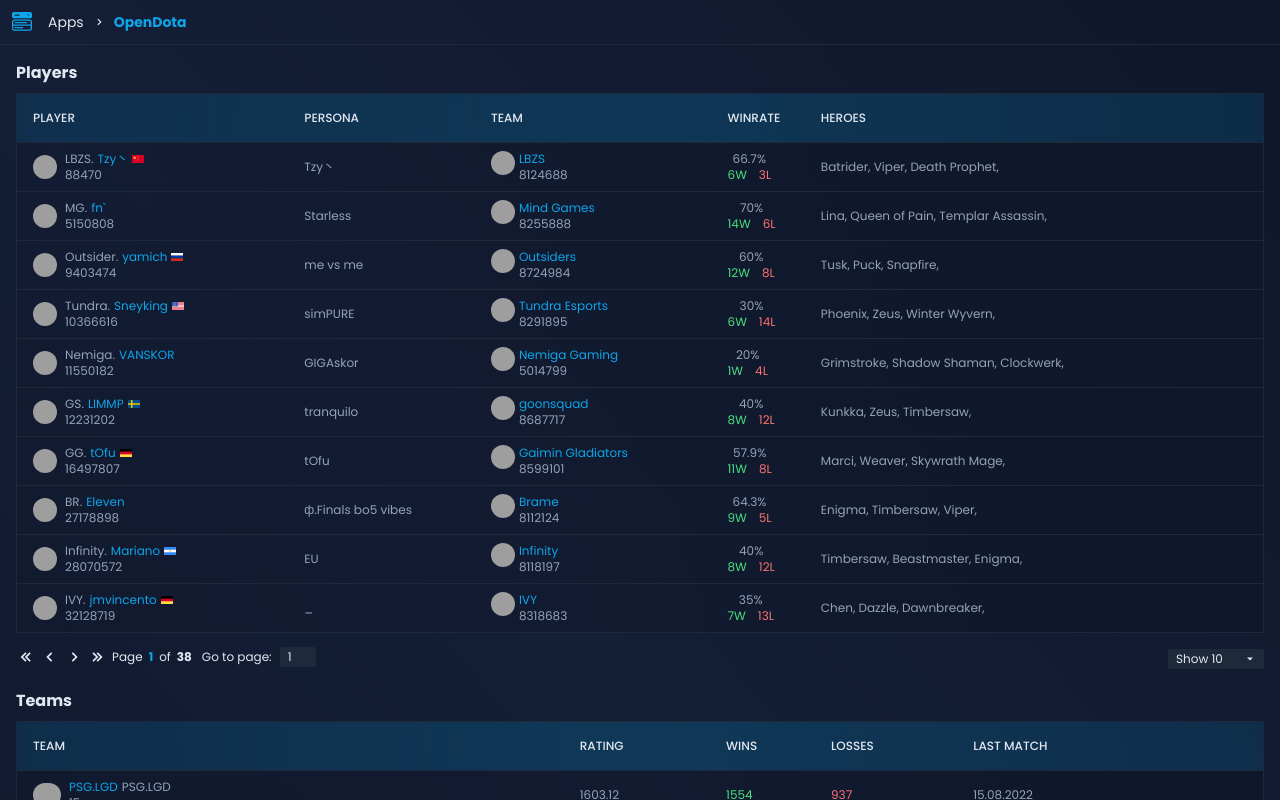
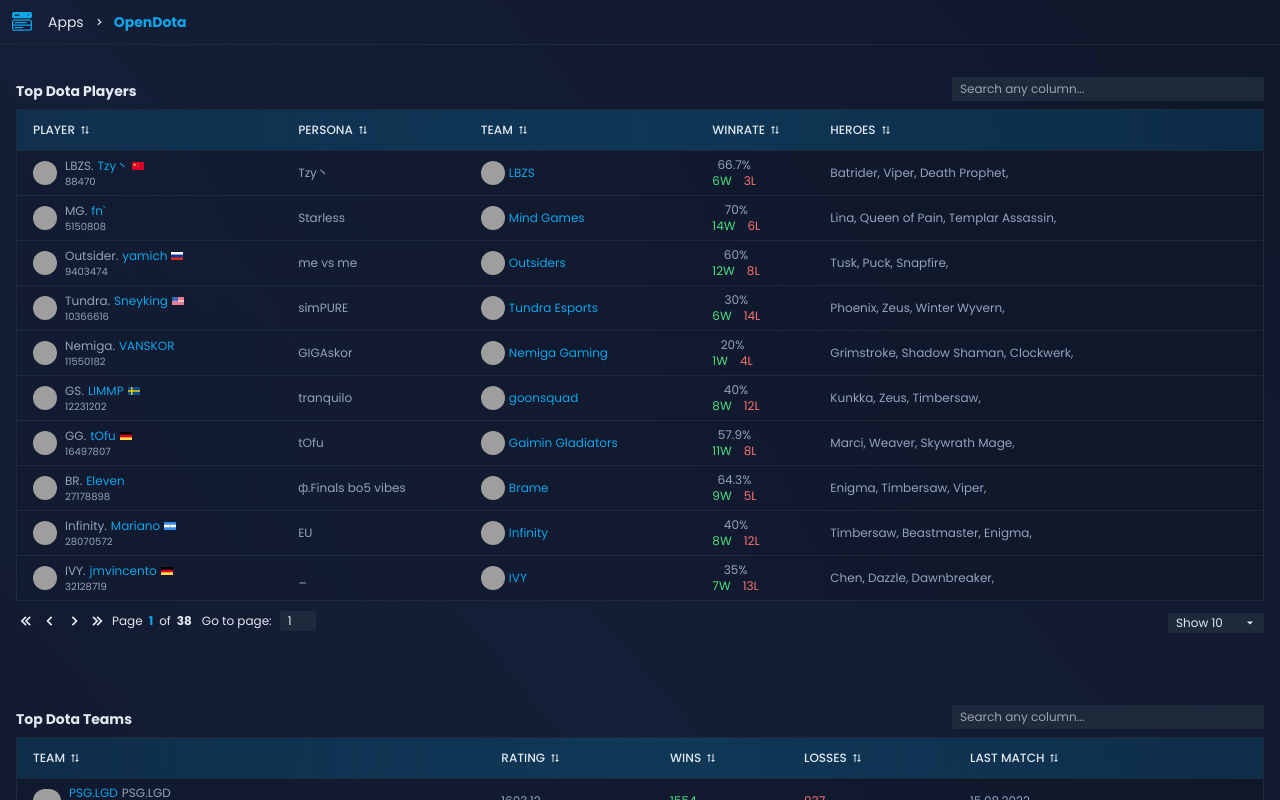
Before and after one commit to thekhangtraining/react-admin-dashboard, a React (Create React App) app: page /apps/OpenDota in a window 1280 px wide. Shown: the top 800 px of the page. Built offline with nearby package versions, Linux system fonts and the light colour scheme; grey boxes are pictures that could not be loaded; a web font is replaced by a local one.

Commit message:
Add sorting

```diff
--- a/src/components/Sidebar.js
+++ b/src/components/Sidebar.js
@@ -25,7 +25,7 @@
     <div>
       {/* Sidebar backdrop */}
       <div
-        className={`fixed inset-0 bg-zinc-900 bg-opacity-50 z-20 transition-opacity duration-200 ${
+        className={`fixed inset-0 bg-slate-900 bg-opacity-50 z-20 transition-opacity duration-200 ${
           sidebarOpen ? "opacity-100" : "opacity-0 pointer-events-none"
         }`}
         aria-hidden="true"
@@ -34,7 +34,7 @@
       <div
         id="sidebar"
         ref={sidebar}
-        className={`flex flex-col fixed bg-zinc-900 text-slate-200 z-20 left-0 top-0 h-screen overflow-y-auto w-56 p-1 shrink-0 transition-all duration-200 ease-in-out ${
+        className={`flex flex-col fixed bg-slate-900 text-slate-200 z-20 left-0 top-0 h-screen overflow-y-auto w-56 p-1 shrink-0 transition-all duration-200 ease-in-out ${
           sidebarOpen ? "translate-x-0" : "-translate-x-60"
         }`}
       >
--- a/src/components/opendota/DotaTable.js
+++ b/src/components/opendota/DotaTable.js
@@ -1,13 +1,21 @@
 import Flags from "country-flag-icons/react/3x2";
 import React, { useMemo } from "react";
 import {
+  BiCaretDown,
+  BiCaretUp,
   BiChevronLeft,
   BiChevronRight,
   BiChevronsLeft,
   BiChevronsRight,
+  BiSortAlt2
 } from "react-icons/bi";
-import { usePagination, useTable } from "react-table";
-import { Select } from ".";
+import {
+  useGlobalFilter,
+  usePagination,
+  useSortBy,
+  useTable
+} from "react-table";
+import { GlobalFilter, Select } from ".";
 
 const PlaceholderPath = "https://img.icons8.com/cotton/344/user-male--v1.png";
 
@@ -30,7 +38,7 @@
 );
 
 export const PlayerTeam = ({ teamLogo, teamName, teamId }) => (
-  <div className="flex space-x-1">
+  <div className="flex space-x-1 items-center">
     {" "}
     <img
       src={`${teamLogo}`}
@@ -42,10 +50,7 @@
         e.target.src = PlaceholderPath;
       }}
     />
-    <div className="flex flex-col">
-      <p className="text-sky-500">{teamName}</p>
-      {teamId !== 0 ? <p>{teamId}</p> : null}
-    </div>
+    <p className="text-sky-500">{teamName}</p>
   </div>
 );
 
@@ -63,7 +68,7 @@
           e.target.src = PlaceholderPath;
         }}
       />
-      <div className="flex flex-col">
+      <div className="flex flex-col space-y-0.5">
         <div className="flex space-x-1 items-center">
           {teamTag !== "" && teamTag !== null ? (
             <span>{`${teamTag}.`}</span>
@@ -73,7 +78,7 @@
           <span className="text-sky-500">{name}</span>
           {countryCode !== "" ? <Flag className="w-3 h-2" /> : null}
         </div>
-        <p className="font-2xs">{id}</p>
+        <p className="text-2xs">{id}</p>
       </div>
     </div>
   );
@@ -106,7 +111,7 @@
   );
 };
 
-const Table = ({ columns, data }) => {
+const Table = ({ columns, data, tableTitle }) => {
   // Use the state and functions returned from useTable to build your UI
   const {
     getTableProps,
@@ -124,18 +129,25 @@
     nextPage,
     previousPage,
     setPageSize,
-    state: { pageIndex },
+    setGlobalFilter,
+    state: { pageIndex, globalFilter },
   } = useTable(
     {
       columns,
       data,
       initialState: { pageIndex: 0 },
     },
+    useGlobalFilter,
+    useSortBy,
     usePagination
   );
 
   return (
-    <div className="w-full text-xs text-slate-400 rounded-sm overflow-auto my-2">
+    <div className="w-full text-xs text-slate-400 rounded-sm overflow-auto flex flex-col space-y-2 my-4">
+      <div className="flex justify-between items-end">
+        <h2 className="text-slate-200 font-bold text-sm">{tableTitle}</h2>
+        <GlobalFilter filter={globalFilter} setFilter={setGlobalFilter} />
+      </div>
       <table className="w-full border border-slate-800" {...getTableProps()}>
         <thead>
           {headerGroups.map((headerGroup) => (
@@ -145,10 +157,23 @@
             >
               {headerGroup.headers.map((column) => (
                 <th
-                  {...column.getHeaderProps()}
-                  className="py-4 first:pl-4 last:pr-4 text-left whitespace-nowrap uppercase font-medium"
+                  {...column.getHeaderProps(column.getSortByToggleProps())}
+                  className="py-3 first:pl-4 last:pr-4 text-left whitespace-nowrap uppercase font-medium"
                 >
-                  {column.render("Header")}
+                  <div className="flex items-center space-x-1">
+                    <span>{column.render("Header")}</span>
+                    <span>
+                      {column.isSorted ? (
+                        column.isSortedDesc ? (
+                          <BiCaretDown />
+                        ) : (
+                          <BiCaretUp />
+                        )
+                      ) : (
+                        <BiSortAlt2 />
+                      )}
+                    </span>
+                  </div>
                 </th>
               ))}
             </tr>
@@ -166,7 +191,7 @@
                   return (
                     <td
                       {...cell.getCellProps()}
-                      className="py-2 first:pl-4 last:pr-4"
+                      className="py-1.5 first:pl-4 last:pr-4"
                     >
                       {cell.render("Cell")}
                     </td>
@@ -231,10 +256,10 @@
   );
 };
 
-const DotaTable = ({ dataList, columnsDef }) => {
+const DotaTable = ({ dataList, columnsDef, tableTitle }) => {
   const data = useMemo(() => dataList, [dataList]);
   const columns = useMemo(() => columnsDef, [columnsDef]);
 
-  return <Table columns={columns} data={data} />;
+  return <Table columns={columns} data={data} tableTitle={tableTitle} />;
 };
 export default DotaTable;
--- /dev/null
+++ b/src/components/opendota/GlobalFilter.js
@@ -0,0 +1,14 @@
+import React from "react";
+
+const GlobalFilter = ({ filter, setFilter }) => {
+  return (
+    <input
+      className="bg-slate-800 py-1 px-2 ml-auto w-1/2 md:w-1/3 lg:w-1/4 outline-0"
+      value={filter || ""}
+      onChange={(e) => setFilter(e.target.value || undefined)}
+      placeholder="Search any column..."
+    />
+  );
+};
+
+export default GlobalFilter;
--- /dev/null
+++ b/src/components/opendota/Input.js
@@ -0,0 +1,7 @@
+import React from "react";
+
+const Input = () => {
+  return <div>Input</div>;
+};
+
+export default Input;
--- a/src/components/opendota/index.js
+++ b/src/components/opendota/index.js
@@ -1,2 +1,4 @@
 export { default as DotaTable } from "./DotaTable";
+export { default as GlobalFilter } from "./GlobalFilter";
+export { default as Input } from "./Input";
 export { default as Select } from "./Select";
--- a/src/pages/apps/MoviesDB.js
+++ b/src/pages/apps/MoviesDB.js
@@ -49,7 +49,7 @@
   }, []);
 
   return (
-    <div className="p-4 flex justify-center text-slate-400">
+    <div className="p-4 flex justify-center text-slate-400 text-sm">
       <div className="w-full lg:max-w-7xl">
         <h2 className="text-pink-400 truncate font-[Pacifico]">
           Lu Xinh muốn xem phim gì ạ? 🥰
@@ -69,10 +69,9 @@
             <MoviesSwiper moviesList={mostRatedMovies} effect="coverflow" />
           </div>
         </div>
-        <div className="h-12"></div>
-        <div className="flex justify-center">
-          <div className="flex flex-col space-y-1 items-center">
-            <strong className="text-sm">Powered by</strong>
+        <div className="h-[25vh]"></div>
+        <div className="flex flex-col space-y-1">
+          <strong className="text-xs md:text-sm">Powered by</strong>
           <a
             href="https://developers.themoviedb.org/"
             target="_blank"
@@ -80,11 +79,10 @@
           >
             <img
               src={TheMovieDBLogo}
-                className="h-12 md:h-16 animate-slideAndFadeIn rounded-sm"
+              className="h-10 md:h-14 animate-slideAndFadeIn rounded-sm"
               alt=""
             />
           </a>
-          </div>
         </div>
       </div>
     </div>
--- a/src/pages/apps/OpenDota.js
+++ b/src/pages/apps/OpenDota.js
@@ -82,7 +82,7 @@
     },
     {
       Header: "Losses",
-      accessor: "losses",
+      accessor: "stats.losses",
       Cell: ({ row }) => <p className="text-red-400">{row.original.losses}</p>,
     },
     {
@@ -93,23 +93,31 @@
   ];
 
   return (
-    <div className="p-4 flex justify-center text-slate-400">
+    <div className="p-4 flex justify-center text-slate-400 text-sm">
       <div className="w-full lg:max-w-7xl">
-        <h2 className="text-slate-200 font-bold">Players</h2>
-        <DotaTable dataList={dotaPlayers} columnsDef={playersColumnsDef} />
+        <DotaTable
+          dataList={dotaPlayers}
+          columnsDef={playersColumnsDef}
+          tableTitle="Top Dota Players"
+        />
 
-        <h2 className="text-slate-200 font-bold">Teams</h2>
-        <DotaTable dataList={dotaTeams} columnsDef={teamsColumnsDef} />
+        <div className="h-[5vh]"></div>
+        <DotaTable
+          dataList={dotaTeams}
+          columnsDef={teamsColumnsDef}
+          tableTitle="Top Dota Teams"
+        />
 
-        <div className="flex justify-center">
-          <div className="flex flex-col space-y-1 items-center">
-            <strong className="text-sm">Powered by</strong>
+        <div className="h-[15vh]"></div>
+        <div className="flex flex-col space-y-1">
+          <strong className="text-xs md:text-sm">Powered by</strong>
+          <a href="https://www.opendota.com/" target="_blank" rel="noreferrer">
             <img
-              className="h-12 md:h-16 animate-slideAndFadeIn rounded-sm"
+              className="h-10 md:h-14 animate-slideAndFadeIn rounded-sm"
               src={OpenDotaLogo}
               alt=""
             />
-          </div>
+          </a>
         </div>
       </div>
     </div>
```
Lines whose indentation alone changed are shown as unchanged.
